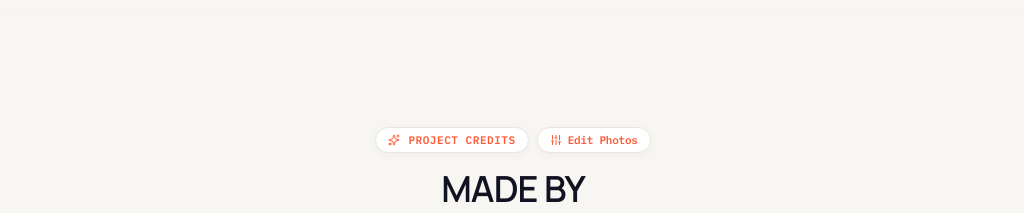
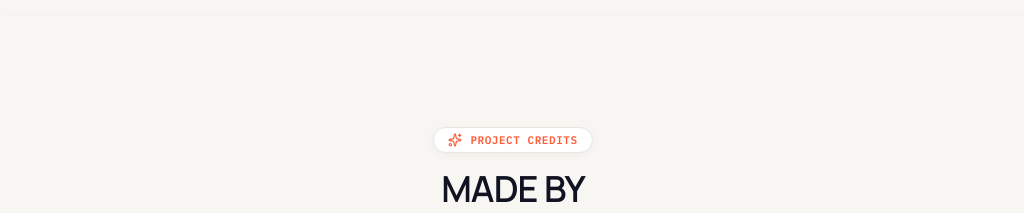
Before and after one commit to MettaGunavarsha06/qff-hackathon, a React (Vite) app in the folder frontend/: page / in a window 1280 px wide. Shown: the part 5000-5213 px from the top of the page, without its empty margins (127-1151 px from the left). Built offline with nearby package versions, Linux system fonts and the light colour scheme; no server answers.

Commit message:
feat: configure Team 60Frames for Final Presentation Mode by hiding all photo editing controls while preserving underlying code logic

```diff
--- a/frontend/src/components/Landing/TeamSection.tsx
+++ b/frontend/src/components/Landing/TeamSection.tsx
@@ -180,7 +180,7 @@ const TeamCard: React.FC<TeamCardProps> = ({ member, isEditMode }) => {
 
   return (
     <div style={{ perspective: 1000 }} className="h-full">
-      {/* Hidden File Picker Input */}
+      {/* Hidden File Picker Input (Active only in internal edit mode) */}
       <input
         ref={fileInputRef}
         type="file"
@@ -233,7 +233,7 @@ const TeamCard: React.FC<TeamCardProps> = ({ member, isEditMode }) => {
               className="max-w-full max-h-full object-contain transition-transform duration-300 ease-out"
             />
 
-            {/* In Edit Mode: Overlay Upload / Change Photo Button inside photo container */}
+            {/* In Internal Edit Mode: Overlay Upload / Change Photo Button */}
             {isEditMode && (
               <div className="absolute inset-0 bg-black/35 backdrop-blur-[2px] flex flex-col items-center justify-center gap-2 p-3 opacity-90 transition-opacity">
                 <button
@@ -286,13 +286,13 @@ const TeamCard: React.FC<TeamCardProps> = ({ member, isEditMode }) => {
           </motion.div>
         </div>
 
-        {/* Photo Edit Controls (Visible ONLY in Edit Mode to keep normal cards clean & compact) */}
+        {/* Internal Photo Edit Controls (Active ONLY when internal edit mode is enabled) */}
         {isEditMode && (
           <div
             onClick={(e) => e.stopPropagation()}
             className="pt-3 mt-3 border-t border-[#E8E6DF] space-y-2 text-[10px] font-mono text-[#8E909A] select-none animate-in fade-in duration-200"
           >
-            {/* Zoom Slider Control (0.5x -> 2.0x, Default 1.0x) */}
+            {/* Zoom Slider Control */}
             <div className="flex items-center justify-between">
               <div className="flex items-center gap-1 text-[#6B6D76]">
                 <ZoomIn className="w-3 h-3 text-[#FF5B37]" />
@@ -316,7 +316,7 @@ const TeamCard: React.FC<TeamCardProps> = ({ member, isEditMode }) => {
               </div>
             </div>
 
-            {/* Shift X Control (-100px -> +100px) */}
+            {/* Shift X Control */}
             <div className="flex items-center justify-between">
               <div className="flex items-center gap-1 text-[#6B6D76]">
                 <MoveHorizontal className="w-3 h-3 text-[#FF5B37]" />
@@ -340,7 +340,7 @@ const TeamCard: React.FC<TeamCardProps> = ({ member, isEditMode }) => {
               </div>
             </div>
 
-            {/* Shift Y Control (-100px -> +100px) */}
+            {/* Shift Y Control */}
             <div className="flex items-center justify-between">
               <div className="flex items-center gap-1 text-[#6B6D76]">
                 <MoveVertical className="w-3 h-3 text-[#FF5B37]" />
@@ -386,33 +386,37 @@ interface TeamSectionProps {
 }
 
 export const TeamSection: React.FC<TeamSectionProps> = ({ members = TEAM_MEMBERS }) => {
-  const [isEditMode, setIsEditMode] = useState<boolean>(false);
+  // Internal edit mode (hidden from visible UI; accessible via ?editPhotos=true or Shift+E)
+  const [isEditMode, setIsEditMode] = useState<boolean>(() => {
+    try {
+      const params = new URLSearchParams(window.location.search);
+      return params.get('editPhotos') === 'true';
+    } catch {
+      return false;
+    }
+  });
+
+  // Secret internal shortcut for team: Pressing Shift + E toggles edit controls
+  useEffect(() => {
+    const handleKeyDown = (e: KeyboardEvent) => {
+      if (e.shiftKey && (e.key === 'E' || e.key === 'e')) {
+        if (['INPUT', 'TEXTAREA'].includes((e.target as HTMLElement)?.tagName)) return;
+        setIsEditMode((prev) => !prev);
+      }
+    };
+    window.addEventListener('keydown', handleKeyDown);
+    return () => window.removeEventListener('keydown', handleKeyDown);
+  }, []);
 
   return (
     <section id="team" className="py-20 sm:py-28 px-4 sm:px-6 lg:px-8 max-w-5xl mx-auto border-t border-[#E8E6DF]/30">
       <div className="space-y-12">
 
-        {/* ─── 1. SECTION HEADER (SCROLL REVEAL BLUR-TO-CLEAR & EDIT TOGGLE) ──── */}
+        {/* ─── 1. SECTION HEADER (CLEAN FINAL PRESENTATION MODE) ──────────────── */}
         <ScrollReveal className="text-center space-y-4 max-w-2xl mx-auto" distance={40} duration={0.7}>
-          <div className="flex items-center justify-center gap-2">
-            <div className="inline-flex items-center gap-2 px-3 py-1 rounded-full bg-white border border-[#E8E6DF] text-[11px] font-mono text-[#FF5B37] shadow-soft-sm">
-              <Sparkles className="w-3 h-3" />
-              <span className="font-semibold uppercase tracking-wider">PROJECT CREDITS</span>
-            </div>
-
-            {/* Edit Photos Mode Toggle Button */}
-            <button
-              onClick={() => setIsEditMode(!isEditMode)}
-              className={`inline-flex items-center gap-1.5 px-3 py-1 rounded-full text-[11px] font-mono font-semibold transition-all duration-200 cursor-pointer shadow-soft-sm ${
-                isEditMode
-                  ? 'bg-[#111322] text-white border border-[#111322]'
-                  : 'bg-white text-[#FF5B37] border border-[#E8E6DF] hover:border-[#FF5B37]/40'
-              }`}
-              title="Toggle Photo Upload & Position Fine-Tuning Controls"
-            >
-              <Sliders className="w-3 h-3" />
-              <span>{isEditMode ? 'Done Editing' : 'Edit Photos'}</span>
-            </button>
+          <div className="inline-flex items-center gap-2 px-3.5 py-1 rounded-full bg-white border border-[#E8E6DF] text-[11px] font-mono text-[#FF5B37] shadow-soft-sm">
+            <Sparkles className="w-3.5 h-3.5" />
+            <span className="font-semibold uppercase tracking-wider">PROJECT CREDITS</span>
           </div>
 
           <h2 className="text-3xl sm:text-4xl font-semibold tracking-tight text-[#111322] leading-tight font-sans">
```
